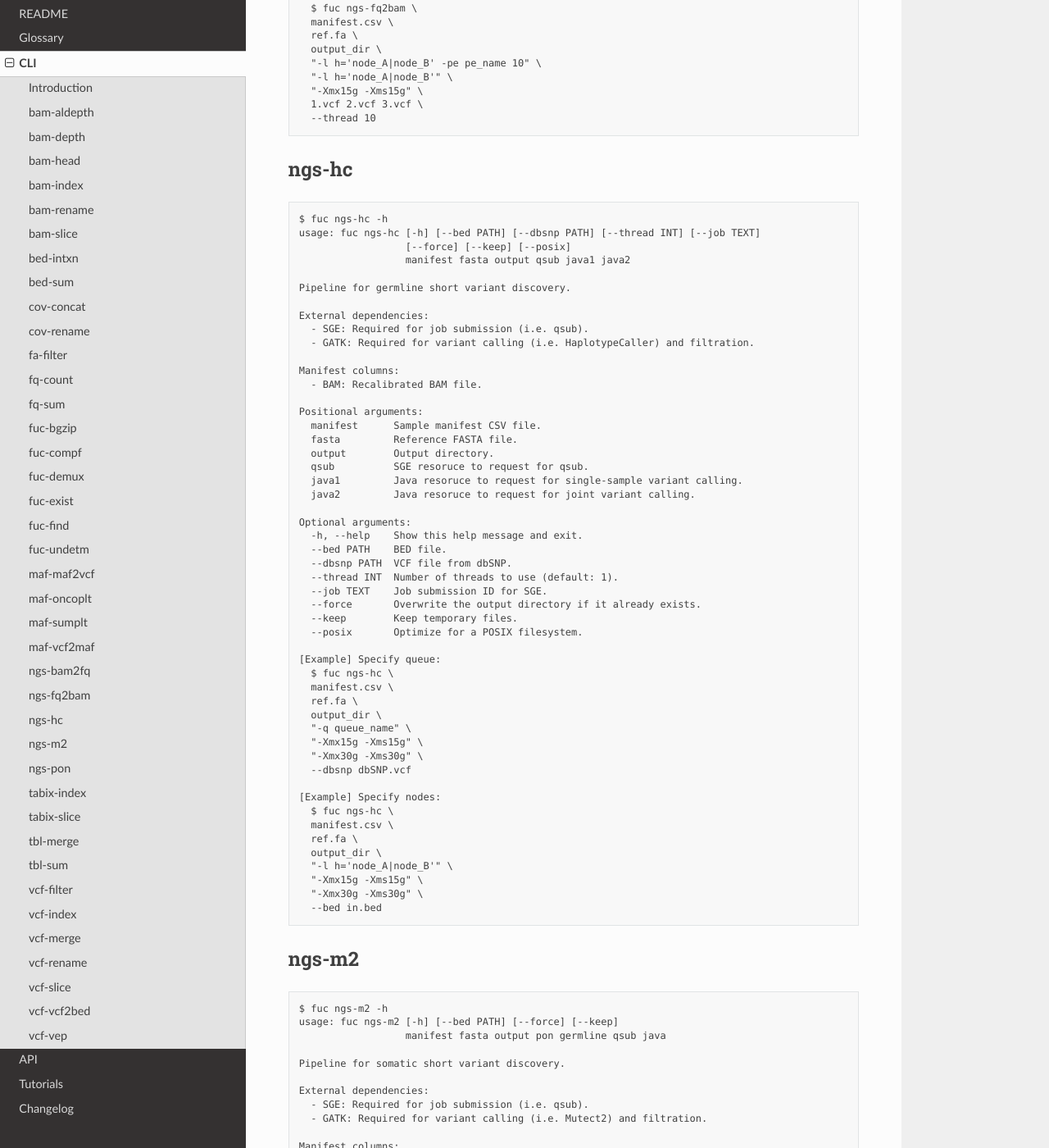
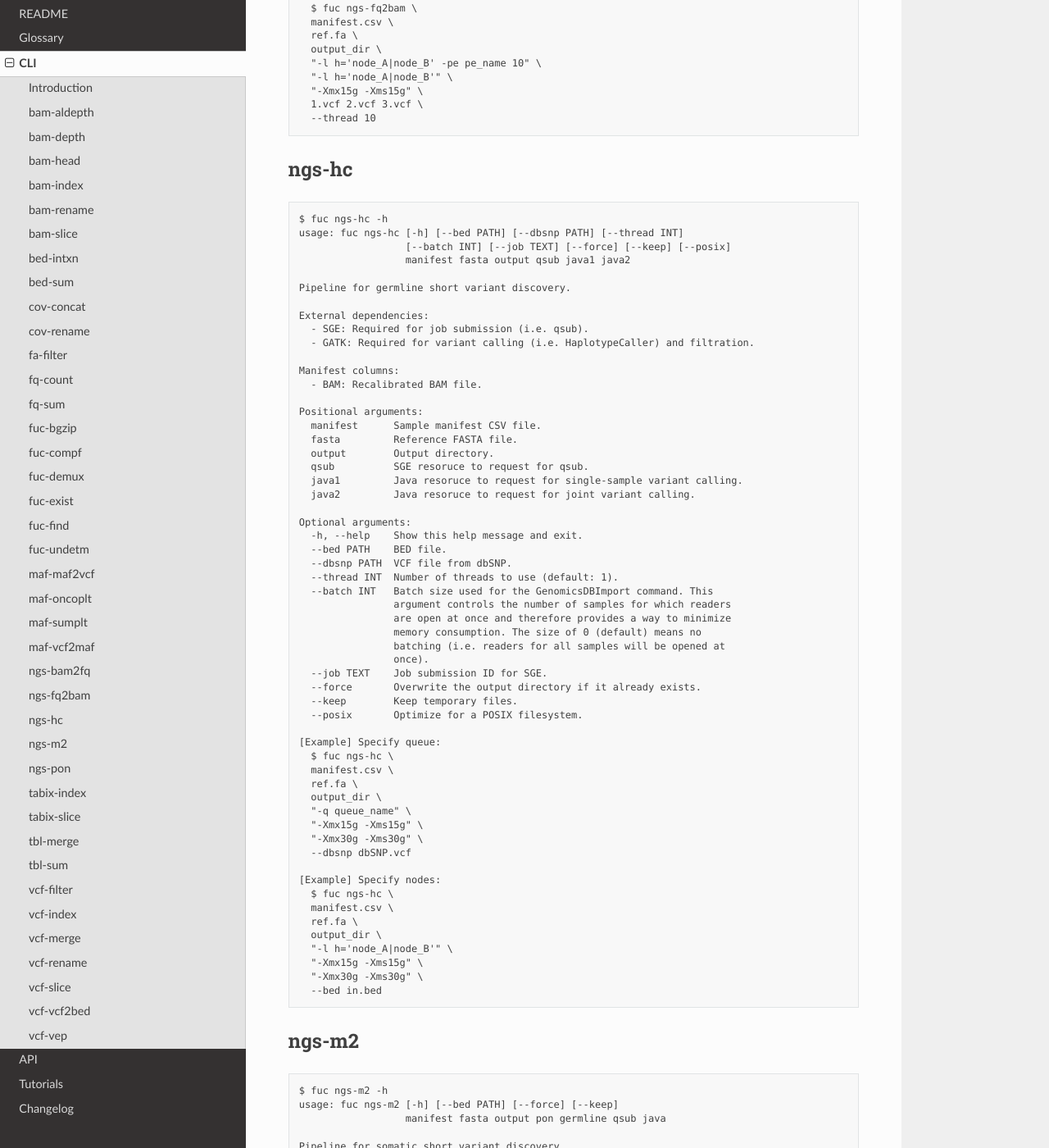
Before and after one commit to sbslee/fuc, a Sphinx documentation site: the page built from docs/cli.rst, in a window 1280 px wide and 1400 px high, scrolled down 14157 px. Shown: the whole window at 82% size. Built offline with Sphinx 7.4.7 and the Read the Docs theme 2.0.0, drawn with Linux system fonts in a browser that asks for light colours.

Commit message:
Update `ngs-hc`:
* Add new argument ``--batch`` to :command:`ngs-hc` command. This
argument sets the batch size used for :command:`GenomicsDBImport`
command.

```diff
--- a/CHANGELOG.rst
+++ b/CHANGELOG.rst
@@ -7,6 +7,7 @@ Changelog
 * Add new property ``pyvcf.VcfFrame.phased``.
 * Update :meth:`pyvcf.VcfFrame.slice` method to automatically handle the 'chr' string.
 * Add new argument ``--thread`` to :command:`ngs-hc` command. This argument will be used to set ``--native-pair-hmm-threads`` for GATK's :command:`HaplotypeCaller` command, ``--reader-threads`` for GATK's :command:`GenomicsDBImport` command, and ``-XX:ParallelGCThreads`` and ``-XX:ConcGCThreads`` for Java.
+* Add new argument ``--batch`` to :command:`ngs-hc` command. This argument sets the batch size used for :command:`GenomicsDBImport` command.
 
 0.28.0 (2021-12-05)
 -------------------
--- a/docs/cli.rst
+++ b/docs/cli.rst
@@ -844,8 +844,8 @@ ngs-hc
 .. code-block:: text
 
    $ fuc ngs-hc -h
-   usage: fuc ngs-hc [-h] [--bed PATH] [--dbsnp PATH] [--thread INT] [--job TEXT]
-                     [--force] [--keep] [--posix]
+   usage: fuc ngs-hc [-h] [--bed PATH] [--dbsnp PATH] [--thread INT]
+                     [--batch INT] [--job TEXT] [--force] [--keep] [--posix]
                      manifest fasta output qsub java1 java2
 
    Pipeline for germline short variant discovery.
@@ -870,6 +870,12 @@ ngs-hc
      --bed PATH    BED file.
      --dbsnp PATH  VCF file from dbSNP.
      --thread INT  Number of threads to use (default: 1).
+     --batch INT   Batch size used for the GenomicsDBImport command. This
+                   argument controls the number of samples for which readers
+                   are open at once and therefore provides a way to minimize
+                   memory consumption. The size of 0 (default) means no
+                   batching (i.e. readers for all samples will be opened at
+                   once).
      --job TEXT    Job submission ID for SGE.
      --force       Overwrite the output directory if it already exists.
      --keep        Keep temporary files.
```
Also changed, not shown: 1 other file.
